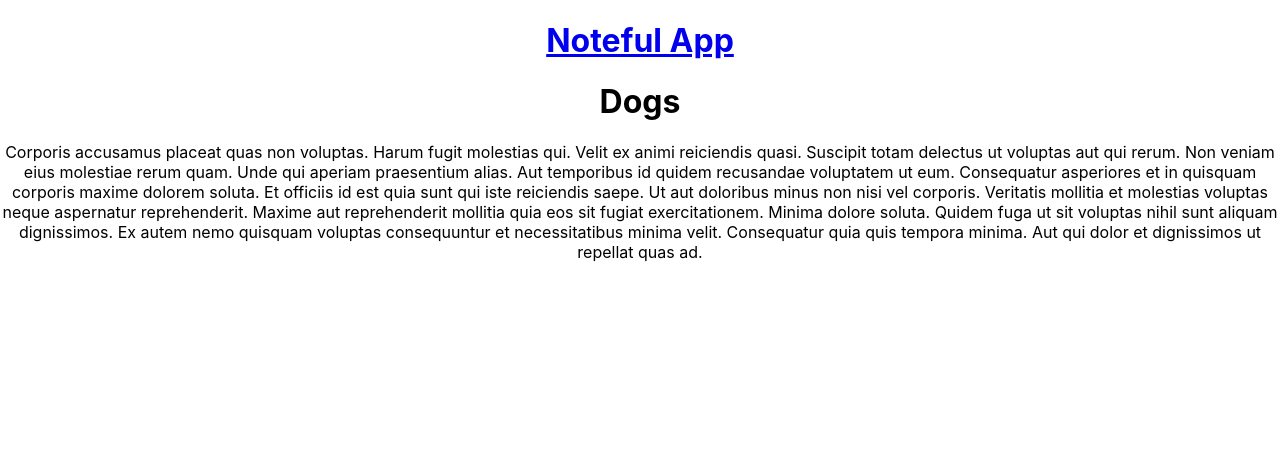
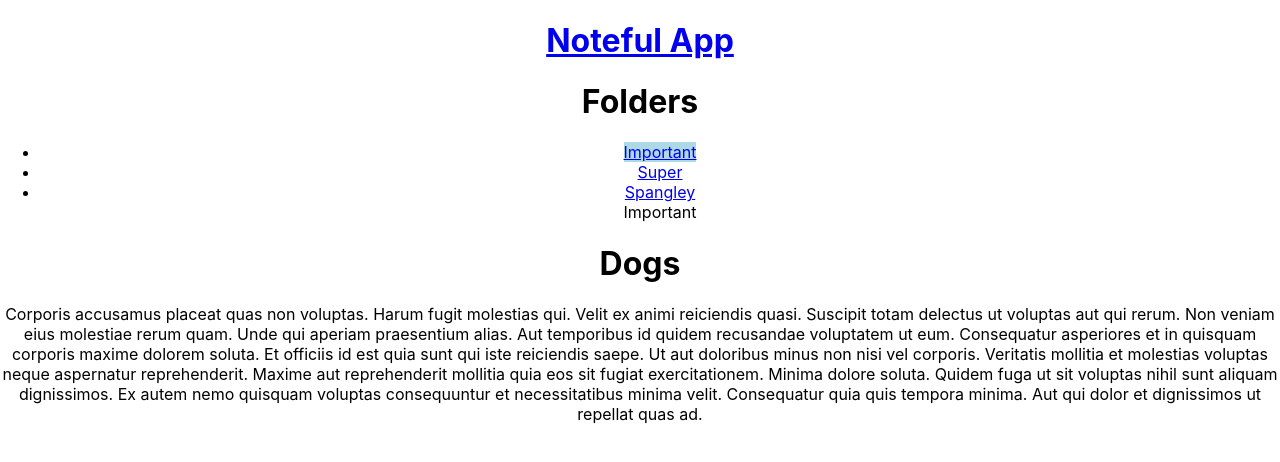
Before and after one commit to killeraliens/noteful, a React (Create React App) app: page /note/cbc787a0-ffaf-11e8-8eb2-f2801f1b9fd1 in a window 1280 px wide. Shown: the top 462 px of the page. Built offline with nearby package versions, Linux system fonts and the light colour scheme; the HTML template or start-up script is replaced by a standard one.

Commit message:
FolderList on NoteShow maintains folders w/active class, and current folder name

```diff
--- a/src/App.js
+++ b/src/App.js
@@ -30,7 +30,7 @@
     return (
       <div className="App">
         <Header/>
-        <SideNav folders={folders}/>
+        <SideNav folders={folders} notes={notes}/>
         <main>
           <Switch>
 
--- a/src/FolderList/FolderList.js
+++ b/src/FolderList/FolderList.js
@@ -4,12 +4,17 @@
 
 function FolderList(props) {
   let folderLinks;
+  let noteSelectedFolder = props.note
+    ? props.folders.find(folder => folder.id === props.note.folderId)
+    : null
+  //let isActive = noteSelectedFolder ? 'active' : ''
+  //console.log('')
 
   props.folders.length > 0
   ? folderLinks = props.folders.map(folder => {
     return(
       <li key={folder.id}>
-        <NavLink to={`/folder/${folder.id}`} className="FolderLink" >
+        <NavLink to={`/folder/${folder.id}`} className={`FolderLink ${noteSelectedFolder && noteSelectedFolder.id === folder.id ? 'active' : ''}`} >
           {folder.name}
         </NavLink>
       </li>
@@ -18,11 +23,13 @@
   : folderLinks = <div>No Folders</div>
 
 
+
   return(
     <div className="FolderList">
       <h1>Folders</h1>
       <ul>
         {folderLinks}
+        { noteSelectedFolder ? noteSelectedFolder.name : null }
       </ul>
     </div>
   )
--- a/src/NoteShow/NoteShow.js
+++ b/src/NoteShow/NoteShow.js
@@ -2,7 +2,7 @@
 
 
 export default function NoteShow(props) {
-  //console.log(props)
+  console.log(props)
   return(
     <div>
       <h1>{props.note.name}</h1>
--- a/src/SideNav/SideNav.js
+++ b/src/SideNav/SideNav.js
@@ -25,6 +25,16 @@
             )
           }}
           />
+          <Route path='/note/:noteId' render={(routeProps) => {
+              const note = props.notes.find(note => note.id === routeProps.match.params.noteId)
+              return(
+                <FolderList
+                  folders={props.folders}
+                  note={note}
+                  { ...routeProps }
+                />
+              )
+            }}/>
       </Switch>
     </div>
   )
```
